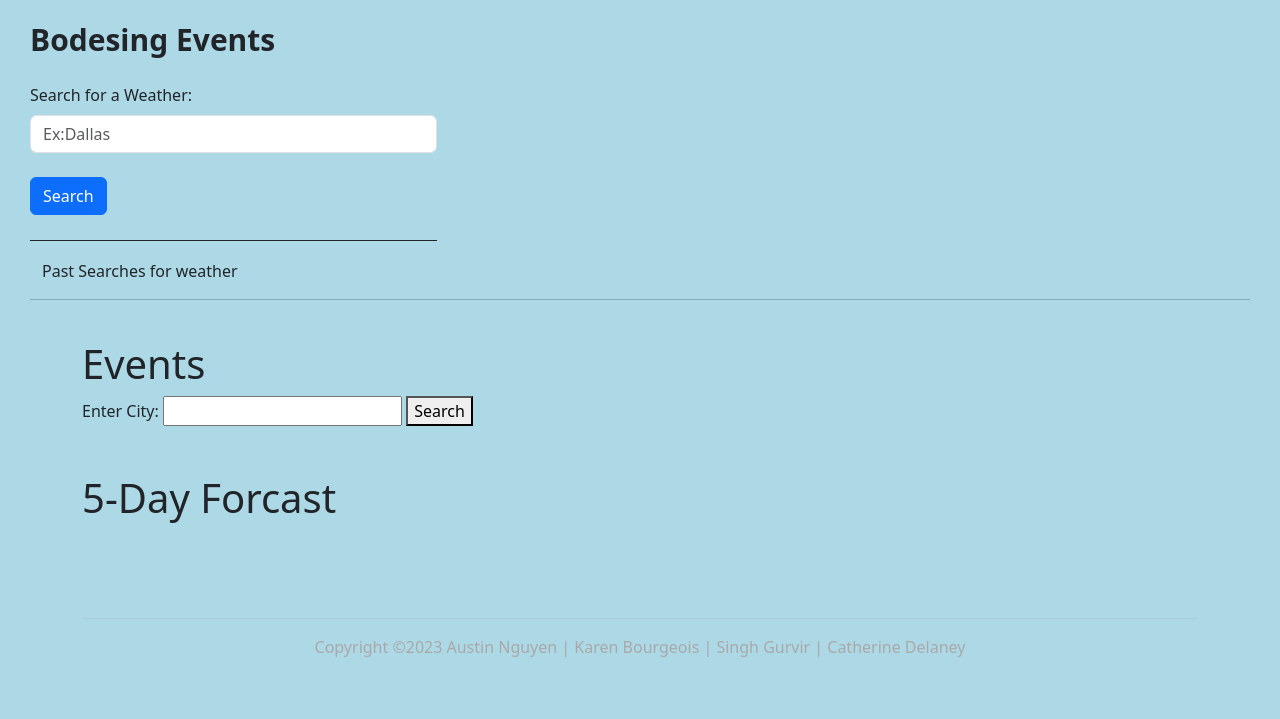
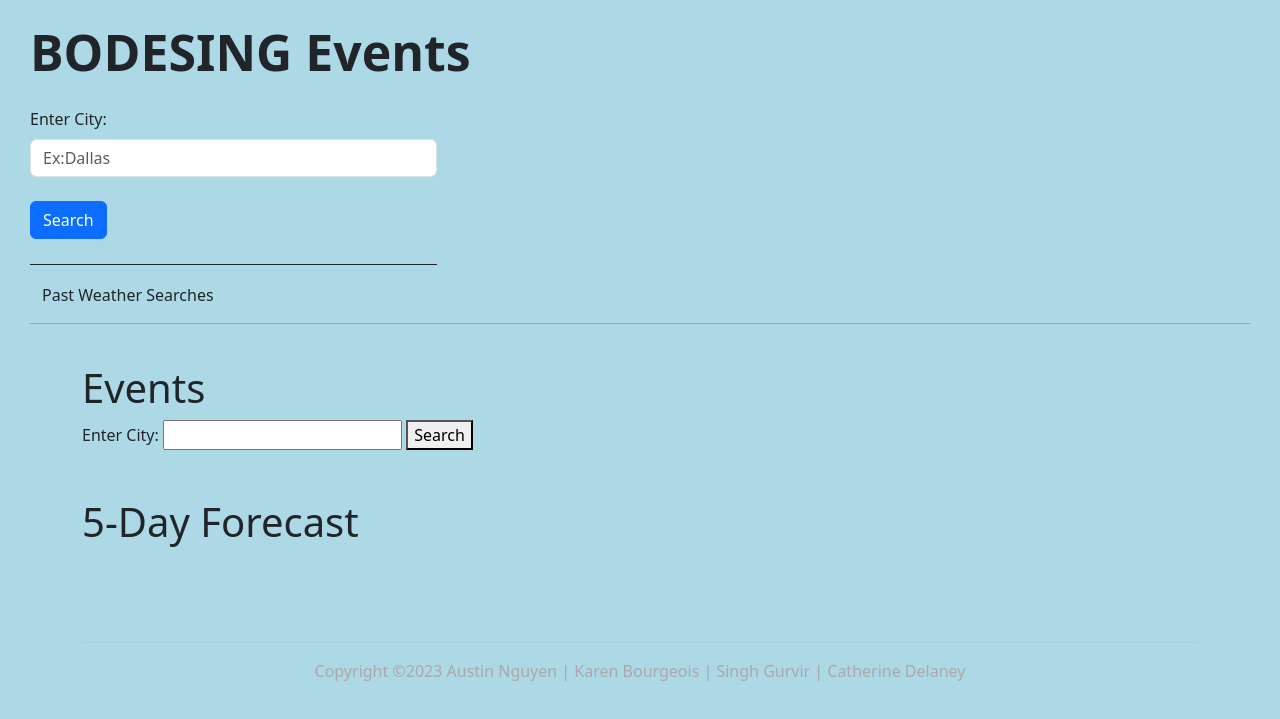
Before and after one commit to kzefram/BODESING-Events, a plain HTML site: page indexNew.html in a window 1280 px wide. Shown: the part 103-822 px from the top of the page. Drawn offline with nearby package versions, Linux system fonts and the light colour scheme.

Commit message:
html changes

```diff
--- a/indexNew.html
+++ b/indexNew.html
@@ -10,7 +10,7 @@
     <meta name="viewport" content="width=device-width, initial-scale=1.0" />
     <!-- SEO relevant meta tags -->
 	<meta name="author" content="Karen Bourgeois, Catherine Delaney, Austin Nguyen, Singh Gurvir"/>
-    <meta name="description" content="This is an event site that also includes the weather."/>
+    <meta name="description" content="This is an event listing website that also shows the weather forecast."/>
     <meta name="keywords" content="HTML, CSS, JavaScript, APIs, Bootstrap"/>
 	<!--Bootstrap CSS -->
 	<link href="https://cdn.jsdelivr.net/npm/bootstrap@5.3.0-alpha1/dist/css/bootstrap.min.css"
@@ -31,12 +31,12 @@
 
 	<header>
 		<img src="logo.png" alt="Logo for Bodesing Events" style="height: 70px;">
-		<h1 class="header-title">Bodesing Events</h1>
+		<h1 class="header-title">BODESING Events</h1>
 
 		<div class="col-sm-4">
 			<form id="user-form">
 			  <div class="mb-3 border-bottom border-dark">
-				<label for="exampleInputEmail1" class="form-label"><span id="city1">Search for a Weather:</span></label>
+				<label for="exampleInputEmail1" class="form-label"><span id="city1">Enter City:</span></label>
 				<input type="text" class="form-control" id="userCity" placeholder="Ex:Dallas">
 			  <br>
 			  <button type="submit" class="btn btn-primary" id="userSearchbtn">Search</button>
@@ -46,7 +46,7 @@
 
         <div class="container btn-group-vertical" id="pastSearches">
 			<div>
-			  Past Searches for weather
+			  Past Weather Searches
 			</div>
 		  </div>
 		</div>
@@ -65,7 +65,7 @@
 		</div>
 		<br><br>
 		<div class="container">
-			<h1 class="weather-header">5-Day Forcast</h1>
+			<h1 class="weather-header">5-Day Forecast</h1>
 			<!-- Weather Display Column (test) -->
 			<div class="col-sm-12">
 				<!-- Current Weather -->
@@ -75,7 +75,7 @@
 				<span id="date"></span>
 				<br>
 				<img id="icon"></img>
-				<p>Temp:<span id="temp"></span></p>
+				<p>Temperature:<span id="temp"></span></p>
 				<br>
 				<p >Wind:<span id="wind"></span></p>
 				<br>
--- a/style.css
+++ b/style.css
@@ -5,7 +5,7 @@ body {
 
 .header-title {
   font-weight: bold;
-  font-size: 30px;
+  font-size: 50px;
   margin-top: 25px;
   margin-bottom: 25px;
 }
```
